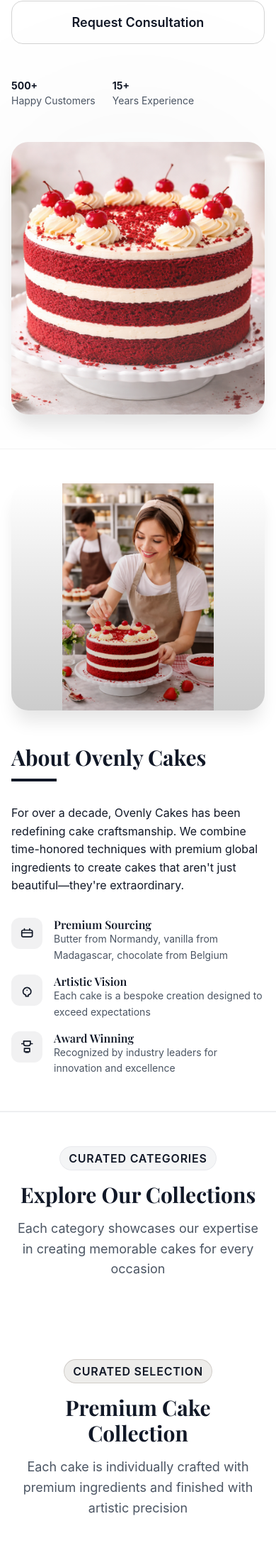
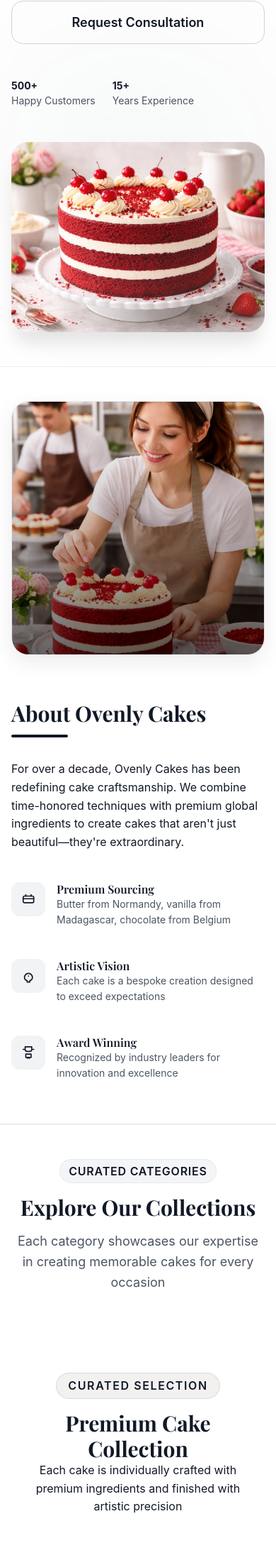
Before and after one commit to shibangikhan/Ovenly-Cakes, a Django app: page / in a window 390 px wide; the page is wider, and only the part inside the window is pictured. Shown: the part 813-2994 px from the top of that part at 71% size. Run offline with Django 5.2, Linux system fonts and the light colour scheme; data that the repository does not hold is empty; parts of the project's set-up code (start-up, migrations or seed data) failed here and were passed over; some libraries are stand-ins or nearby versions.

Commit message:
Refactor CSS for layout and responsiveness improvements
Updated styles for hero image, about section, shop section, and product card. Enhanced responsiveness and visual effects.

```diff
--- a/static/css/styles.css
+++ b/static/css/styles.css
@@ -543,26 +543,49 @@
   }
 }
 
+/* ================= HERO IMAGE (FIXED & RESPONSIVE) ================= */
+
 .hero-image {
   position: relative;
-  height: 24rem;
+  width: 100%;
+  aspect-ratio: 16 / 10;   /* 👉 auto responsive height */
   border-radius: var(--radius-xl);
   overflow: hidden;
   box-shadow: 0 20px 25px -5px rgba(0, 0, 0, 0.1);
 }
 
+/* IMAGE PERFECT FIT */
 .hero-image img {
   width: 100%;
   height: 100%;
-  object-fit: cover;
-}
-
+  object-fit: cover;   /* 👉 no distortion */
+  object-position: center;
+  transition: transform 0.5s ease;
+}
+
+/* HOVER EFFECT */
+.hero-image:hover img {
+  transform: scale(1.05);
+}
+
+/* OVERLAY (keep your style but smoother) */
 .hero-image::after {
   content: '';
   position: absolute;
   inset: 0;
-  background: linear-gradient(to top, rgba(255, 255, 255, 0.2), transparent);
+  background: linear-gradient(
+    to top,
+    rgba(255, 255, 255, 0.15),
+    transparent
+  );
   pointer-events: none;
+}
+
+/* MOBILE ADJUSTMENT */
+@media (max-width: 768px) {
+  .hero-image {
+    aspect-ratio: 4 / 3;  /* 👉 mobile e slightly square */
+  }
 }
 
 .hero-stats {
@@ -622,37 +645,42 @@
 }
 
 /* ==================== ABOUT SECTION ==================== */
-
 .about {
-  padding: 5rem 1rem;
-  border-top: 1px solid rgba(230, 230, 230, 0.5);
-  border-bottom: 1px solid rgba(230, 230, 230, 0.5);
+  padding: 6rem 1rem;
+  border-top: 1px solid rgba(229, 231, 235, 0.8);
+  border-bottom: 1px solid rgba(229, 231, 235, 0.8);
+  background: #fff;
 }
 
 .about-container {
-  max-width: 1280px;
+  max-width: 1200px;
   margin: 0 auto;
 }
 
 .about-grid {
   display: grid;
   grid-template-columns: 1fr;
-  gap: 3rem;
+  gap: 4rem;
   align-items: center;
 }
 
 @media (min-width: 768px) {
   .about-grid {
-    grid-template-columns: 1fr 1fr;
-  }
-}
+    grid-template-columns: repeat(2, 1fr);
+  }
+}
+
+/* ================= IMAGE (CATEGORY STYLE) ================= */
 
 .about-image {
   position: relative;
-  height: 20rem;
+  width: 100%;
+  aspect-ratio: 4 / 5;
+  overflow: hidden;
   border-radius: var(--radius-xl);
-  overflow: hidden;
-  box-shadow: 0 20px 25px -5px rgba(0, 0, 0, 0.1);
+  border: 1px solid var(--border);
+  box-shadow: 0 10px 30px rgba(0,0,0,0.08);
+  cursor: pointer;
 }
 
 @media (min-width: 768px) {
@@ -664,17 +692,28 @@
 .about-image img {
   width: 100%;
   height: 100%;
-  object-fit: contain;
-  object-position: center;
-  background-color: #ffffff;
+  object-fit: cover;
+  display: block;
+  transition: transform 0.5s ease;
+}
+
+.about-image:hover img {
+  transform: scale(1.08);
 }
 
 .about-image::after {
   content: '';
   position: absolute;
   inset: 0;
-  background: linear-gradient(to top, rgba(0, 0, 0, 0.2), transparent);
-}
+  background: linear-gradient(
+    to top,
+    rgba(0, 0, 0, 0.6),
+    rgba(0, 0, 0, 0.2),
+    transparent
+  );
+}
+
+/* ================= CONTENT ================= */
 
 .about-content {
   display: flex;
@@ -683,6 +722,8 @@
 }
 
 .about-content h2 {
+  font-size: var(--font-size-5xl);
+  font-weight: 700;
   position: relative;
   padding-bottom: 1rem;
 }
@@ -692,31 +733,32 @@
   position: absolute;
   bottom: 0;
   left: 0;
-  width: 4rem;
-  height: 0.25rem;
+  width: 5rem;
+  height: 4px;
   background-color: var(--primary);
-}
+  border-radius: 2px;
+}
+
 
 .about-features {
   display: flex;
   flex-direction: column;
-  gap: 1rem;
-}
-
+  gap: 1.25rem;
+}
 .about-feature {
   display: flex;
   gap: 1rem;
   align-items: flex-start;
-}
-
+  padding: 0.75rem 0;
+}
 .about-feature-icon {
-  width: 2.75rem;
-  height: 2.75rem;
+  width: 3rem;
+  height: 3rem;
   flex-shrink: 0;
   display: grid;
   place-items: center;
-  background-color: rgba(17, 24, 39, 0.06);
-  border-radius: 0.75rem;
+  background: rgba(17, 24, 39, 0.05);
+  border-radius: 12px;
 }
 
 .about-feature-icon svg {
@@ -724,7 +766,19 @@
   height: 1.4rem;
   color: var(--primary);
 }
-
+@media (max-width: 768px) {
+  .about {
+    padding: 4rem 1rem;
+  }
+
+  .about-content h2 {
+    font-size: var(--font-size-3xl);
+  }
+
+  .about-image {
+    aspect-ratio: 4 / 4;
+  }
+}
 .about-feature h3 {
   font-size: var(--font-size-base);
   font-weight: 600;
@@ -871,10 +925,11 @@
   opacity: 1;
 }
 
-/* ==================== SHOP SECTION ==================== */
+* ==================== SHOP SECTION ==================== */
 
 .shop {
-  padding: 5rem 1rem;
+  padding: 6rem 1rem;
+  background: linear-gradient(to bottom, #ffffff, #fafafa);
 }
 
 .shop-container {
@@ -884,120 +939,138 @@
 
 .shop-header {
   text-align: center;
-  margin-bottom: 4rem;
+  margin-bottom: 4.5rem;
 }
 
 .shop-badge {
   display: inline-flex;
   align-items: center;
   gap: 0.5rem;
-  padding: 0.25rem 0.75rem;
+  padding: 0.35rem 1rem;
   border-radius: 9999px;
-  background-color: rgba(90, 77, 63, 0.1);
-  border: 1px solid rgba(90, 77, 63, 0.2);
+  background-color: rgba(90, 77, 63, 0.08);
+  border: 1px solid rgba(90, 77, 63, 0.15);
   margin-bottom: 1rem;
+  backdrop-filter: blur(8px);
 }
 
 .shop-badge span {
   font-size: var(--font-size-xs);
   font-weight: 600;
   color: var(--primary);
-  letter-spacing: 0.05em;
+  letter-spacing: 0.1em;
   text-transform: uppercase;
 }
 
-.shop-header h2 {
-  margin-bottom: 1rem;
-  text-balance: balance;
-}
-
-.shop-header p {
-  font-size: var(--font-size-lg);
-  color: var(--muted-foreground);
-  max-width: 42rem;
-  margin: 0 auto;
-}
+/* ================= GRID ================= */
 
 .products-grid {
   display: grid;
-  grid-template-columns: 1fr;
+  grid-template-columns: repeat(auto-fit, minmax(250px, 1fr));
   gap: 2rem;
 }
 
-@media (min-width: 768px) {
-  .products-grid {
-    grid-template-columns: repeat(3, 1fr);
-  }
-}
+/* ================= CARD ================= */
 
 .product-card {
   background-color: var(--card);
   border: 1px solid var(--border);
   border-radius: var(--radius-xl);
   overflow: hidden;
-  transition: all var(--transition-normal);
+  display: flex;
+  flex-direction: column;
+
+  transition: all 0.3s ease;
 }
 
 .product-card:hover {
-  box-shadow: 0 10px 15px -3px rgba(0, 0, 0, 0.1);
-  border-color: rgba(90, 77, 63, 0.4);
-}
+  transform: translateY(-6px);
+  box-shadow: 0 18px 35px rgba(0, 0, 0, 0.12);
+  border-color: rgba(90, 77, 63, 0.35);
+}
+
+/* ================= IMAGE BOX (IMPORTANT PART) ================= */
 
 .product-image {
-  height: 14rem;
-  background: linear-gradient(135deg, var(--muted), rgba(224, 224, 224, 0.3));
+  width: 100%;
+  aspect-ratio: 4 / 3;   /* 👉 সব image box equal size */
+  overflow: hidden;
+  background: linear-gradient(135deg, var(--muted), rgba(224, 224, 224, 0.25));
   display: flex;
   align-items: center;
   justify-content: center;
-  overflow: hidden;
-  font-size: 5rem;
-}
-
+}
+
+/* IMAGE FIT PROPERLY */
 .product-image img {
-  max-width: 100%;
-  max-height: 100%;
-  width: auto;
-  height: auto;
-  object-fit: contain;
-  display: block;
-  margin: auto;
-}
-
-@media (max-width: 768px) {
-  .product-image {
-    height: 11rem;
-  }
-}
+  width: 100%;
+  height: 100%;
+  object-fit: cover;   /* 👉 crop but no distortion */
+  transition: transform 0.4s ease;
+}
+
+.product-card:hover .product-image img {
+  transform: scale(1.08);
+}
+
+/* ================= INFO ================= */
 
 .product-info {
-  padding: 1.5rem;
-}
-
+  padding: 1.25rem;
+  display: flex;
+  flex-direction: column;
+  flex: 1;
+  gap: 0.75rem;
+}
 
 .product-name {
   font-size: var(--font-size-xl);
   font-weight: 700;
-  color: var(--foreground);
-  margin-bottom: 0.5rem;
 }
 
 .product-desc {
   font-size: var(--font-size-sm);
   color: var(--muted-foreground);
-  margin-bottom: 1.5rem;
-  line-height: var(--line-height-relaxed);
-}
+  line-height: 1.5;
+  flex-grow: 1;
+}
+
+/* ================= FOOTER ================= */
 
 .product-footer {
   display: flex;
   flex-direction: column;
-  gap: 1rem;
+  gap: 0.75rem;
+  margin-top: auto;
 }
 
 .product-price {
-  font-size: var(--font-size-3xl);
-  font-weight: 700;
+  font-size: var(--font-size-2xl);
+  font-weight: 800;
   color: var(--primary);
+}
+
+/* BUTTON */
+.product-card .btn {
+  width: 100%;
+  border-radius: 10px;
+}
+
+/* ================= RESPONSIVE ================= */
+
+@media (max-width: 768px) {
+  .shop {
+    padding: 4rem 1rem;
+  }
+
+  .products-grid {
+    grid-template-columns: repeat(auto-fit, minmax(180px, 1fr));
+    gap: 1.25rem;
+  }
+
+  .product-image {
+    aspect-ratio: 1 / 1; /* mobile e square look */
+  }
 }
 
 /* ==================== TESTIMONIALS SECTION ==================== */
```
